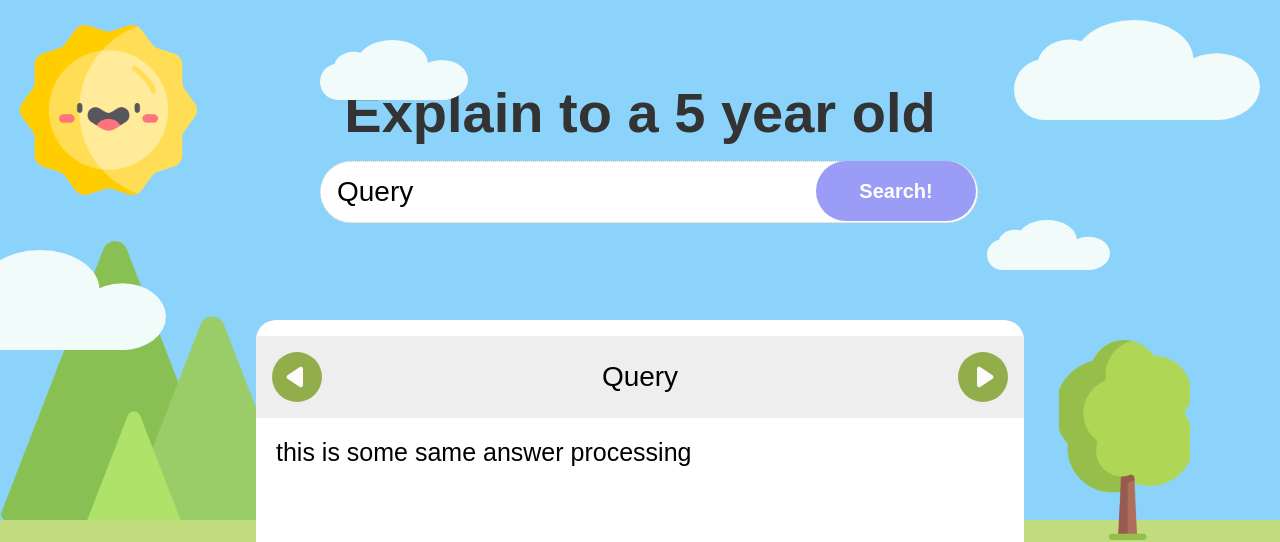
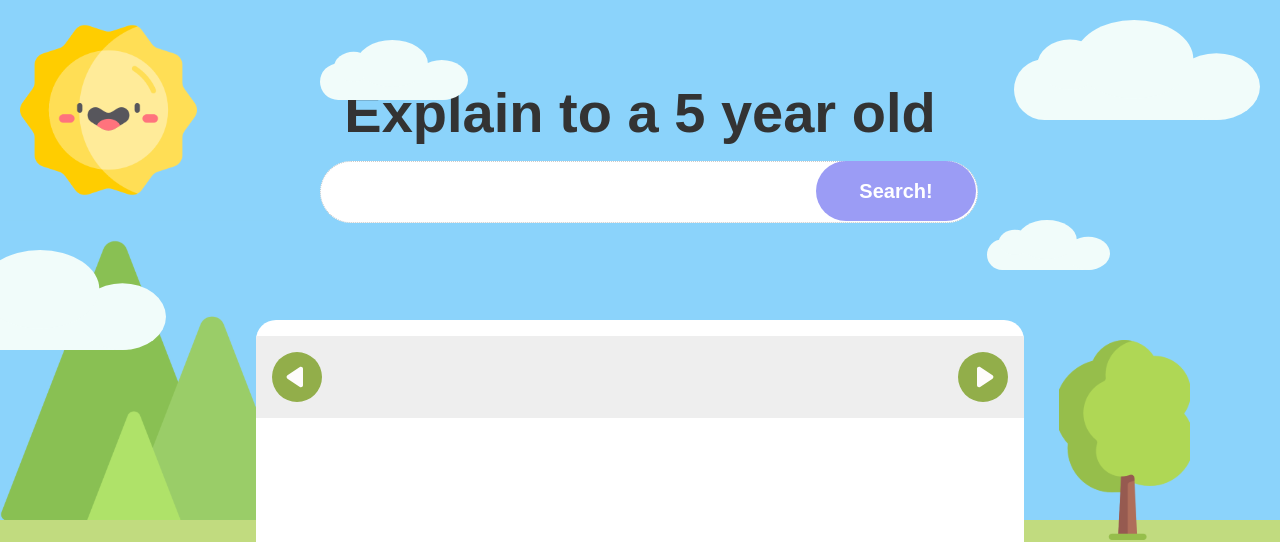
Before and after one commit to Aaleen110/ExplainTo5yOld, a React (Create React App) app: page / in a window 1280 px wide. Shown: the top 542 px of the page. Built offline with nearby package versions, Linux system fonts and the light colour scheme.

Commit message:
updating page to gh pages

```diff
--- a/package.json
+++ b/package.json
@@ -1,6 +1,7 @@
 {
   "name": "explainto5yold",
   "version": "0.1.0",
+  "homepage": "https://gitname.github.io/react-gh-pages",
   "private": true,
   "dependencies": {
     "@testing-library/jest-dom": "^5.16.5",
@@ -13,6 +14,8 @@
     "web-vitals": "^2.1.4"
   },
   "scripts": {
+    "predeploy": "npm run build",
+    "deploy": "gh-pages -d build",
     "start": "react-scripts start",
     "build": "react-scripts build",
     "test": "react-scripts test",
@@ -35,5 +38,8 @@
       "last 1 firefox version",
       "last 1 safari version"
     ]
+  },
+  "devDependencies": {
+    "gh-pages": "^5.0.0"
   }
 }
--- a/src/App.js
+++ b/src/App.js
@@ -1,16 +1,15 @@
 import { useEffect, useState } from 'react';
 import './App.css';
 import { pinwheel, sun, mountain, tree, cloud, goleft, goright } from './assets/svgs'
-import Speech from 'react-speech';
 
 const API_KEY = "YOUR_API_KEY";
 
 function App() {
-  const [query, setQuery] = useState("Query");
-  const [answer, setAnswer] = useState("this is some same answer processing");
+  const [query, setQuery] = useState("");
+  const [answer, setAnswer] = useState("");
   const [loading, setLoading] = useState(false)
 
-  useEffect(() => {
+useEffect(() => {
     // askQuestion();
   }, []);
 
@@ -103,14 +102,6 @@
           <div className='result-box-body'>{query.length ? answer : ''}</div>
         </div>
       </div>
-
-      <Speech
-        stop={true}
-        pause={true}
-        resume={true}
-        text="I am displaying all buttons"
-        displayText="Hello"
-      />
     </div>
   );
 }
```
Also changed, not shown: 2 other files (tests, documents, lock files or other folders).
